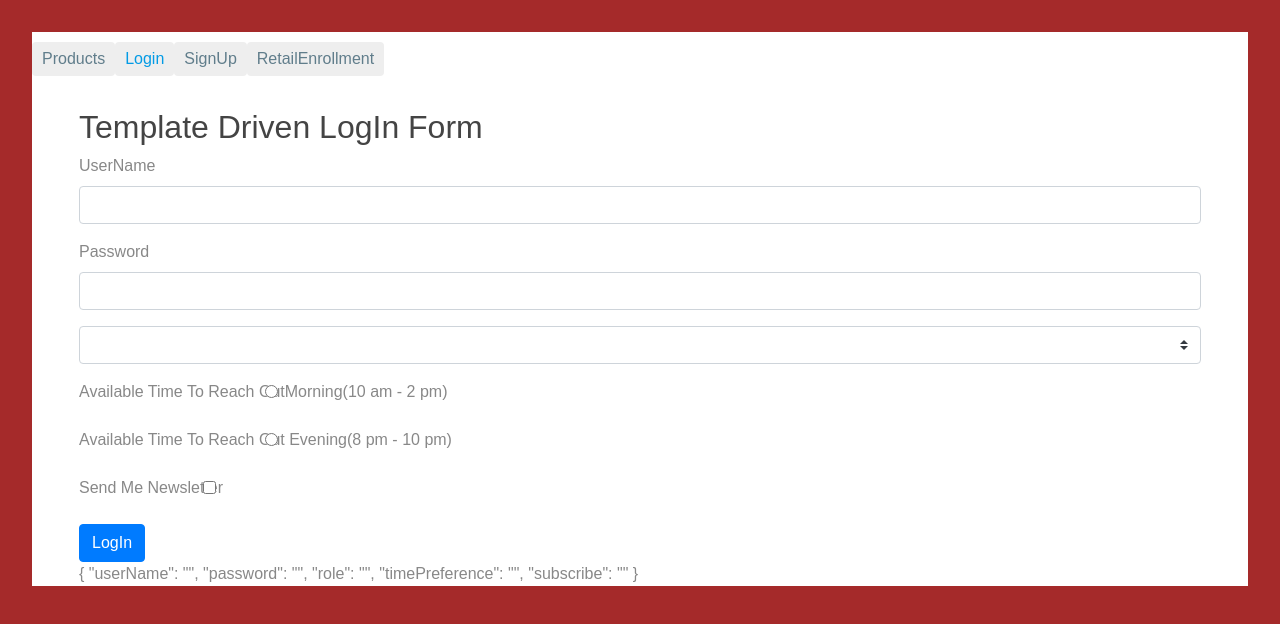
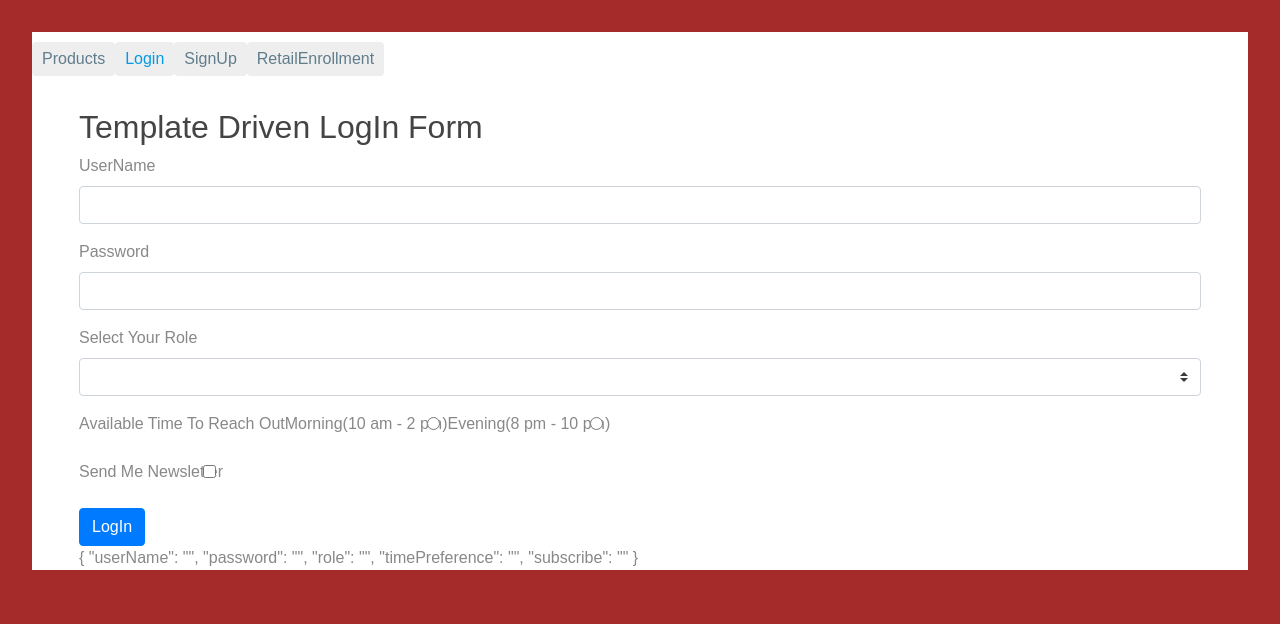
Before and after one commit to AINeuronTech/august2020dev-angular-app, an Angular app: page /login in a window 1280 px wide. Shown: the top 624 px of the page. Built offline with nearby package versions, Linux system fonts and the light colour scheme.

Commit message:
login form

```diff
--- a/src/app/login/login.component.html
+++ b/src/app/login/login.component.html
@@ -14,6 +14,7 @@
     </div>
 
     <div class="form-group">
+      <label>Select Your Role</label>
       <select class="custom-select" name="role" ngModel>
         <option selected> I am logging in as</option>
         <option *ngFor="let role of roles">{{role}}</option>
@@ -22,14 +23,11 @@
 
     <div class="mb-3">
       <label>Available Time To Reach Out</label>
+      <label class="form-check-label">Morning(10 am - 2 pm)</label>
       <input class="form-check-input" ngModel type="radio" name="timePreference" value="morning">
-      <label class="form-check-label">Morning(10 am - 2 pm)</label>
-    </div>
+      <label class="form-check-label">Evening(8 pm - 10 pm)</label>
+      <input class="form-check-input" ngModel type="radio" name="timePreference" value="evening">
 
-    <div class="mb-3">
-      <label>Available Time To Reach Out</label>
-      <input class="form-check-input" ngModel type="radio" name="timePreference" value="evening">
-       Evening(8 pm - 10 pm)
     </div>
 
     <div class="mb-3">
```
